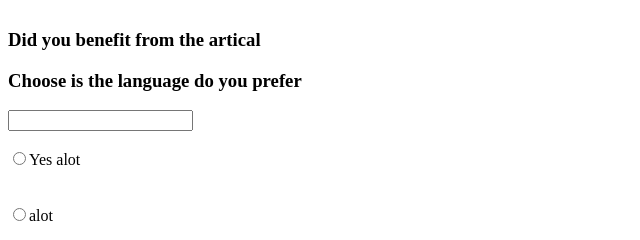
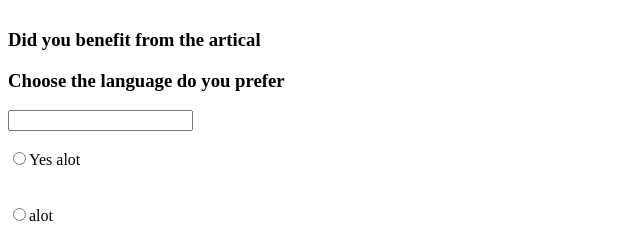
Before and after one commit to RahmaYehya/html1, a plain HTML site: page index.html in a window 1280 px wide. Shown: the part 4488-4728 px from the top of the page, 0-640 px from the left. Drawn offline with Linux system fonts and the light colour scheme.

Commit message:
Update index.html

```diff
--- a/index.html
+++ b/index.html
@@ -125,7 +125,7 @@
 
 
 <summary><h3>Did you benefit from the artical</h3>
-<h3>Choose is the language do you prefer </h3>
+<h3>Choose the language do you prefer </h3>
 
 <input list="programming languages" name="programming languages">
 <datalist id="programming languages">
```
